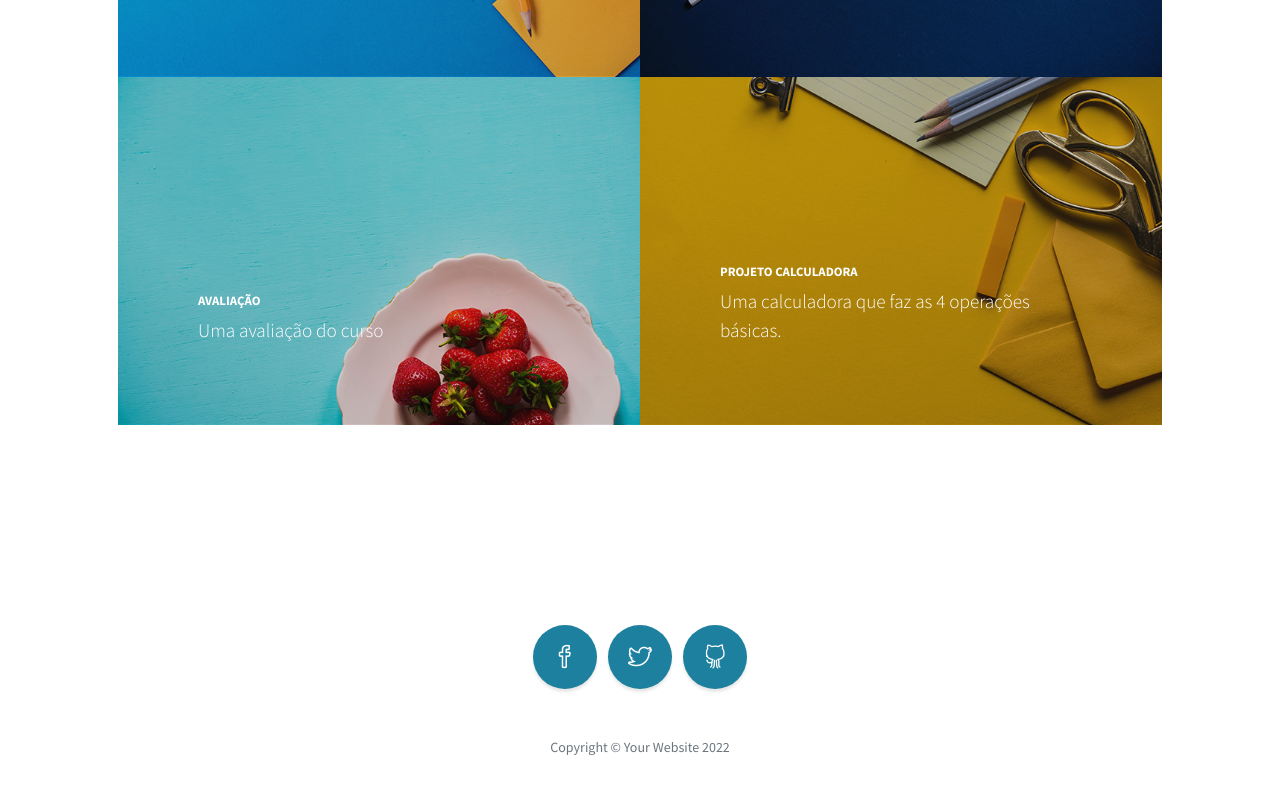
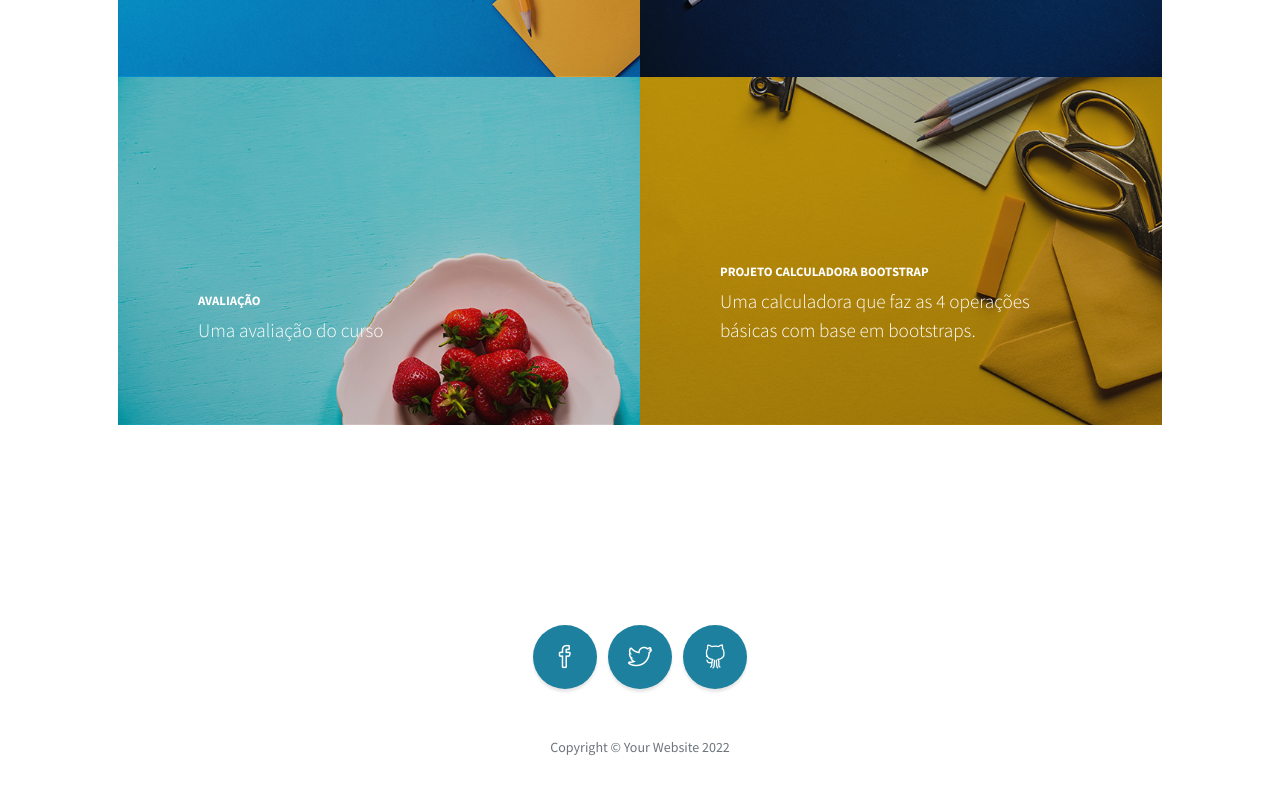
Before and after one commit to AlissonED/portifolio, a plain HTML site: page index.html in a window 1280 px wide. Shown: the part 1846-2640 px from the top of the page. Drawn offline with nearby package versions, Linux system fonts and the light colour scheme.

Commit message:
Update index.html

```diff
--- a/index.html
+++ b/index.html
@@ -106,11 +106,11 @@
                         </a>
                     </div>
                     <div class="col-lg-6">
-                        <a class="portfolio-item" href="https://alissoned.github.io/calculadora/">
+                        <a class="portfolio-item" href="https://alissoned.github.io/calculadora-bootstrap/">
                             <div class="caption">
                                 <div class="caption-content">
-                                    <div class="h2">Projeto calculadora</div>
-                                    <p class="mb-0">Uma calculadora que faz as 4 operações básicas.</p>
+                                    <div class="h2">Projeto calculadora bootstrap</div>
+                                    <p class="mb-0">Uma calculadora que faz as 4 operações básicas com base em bootstraps.</p>
                                 </div>
                             </div>
                             <img class="img-fluid" src="assets/img/portfolio-4.jpg" alt="..." />
```
